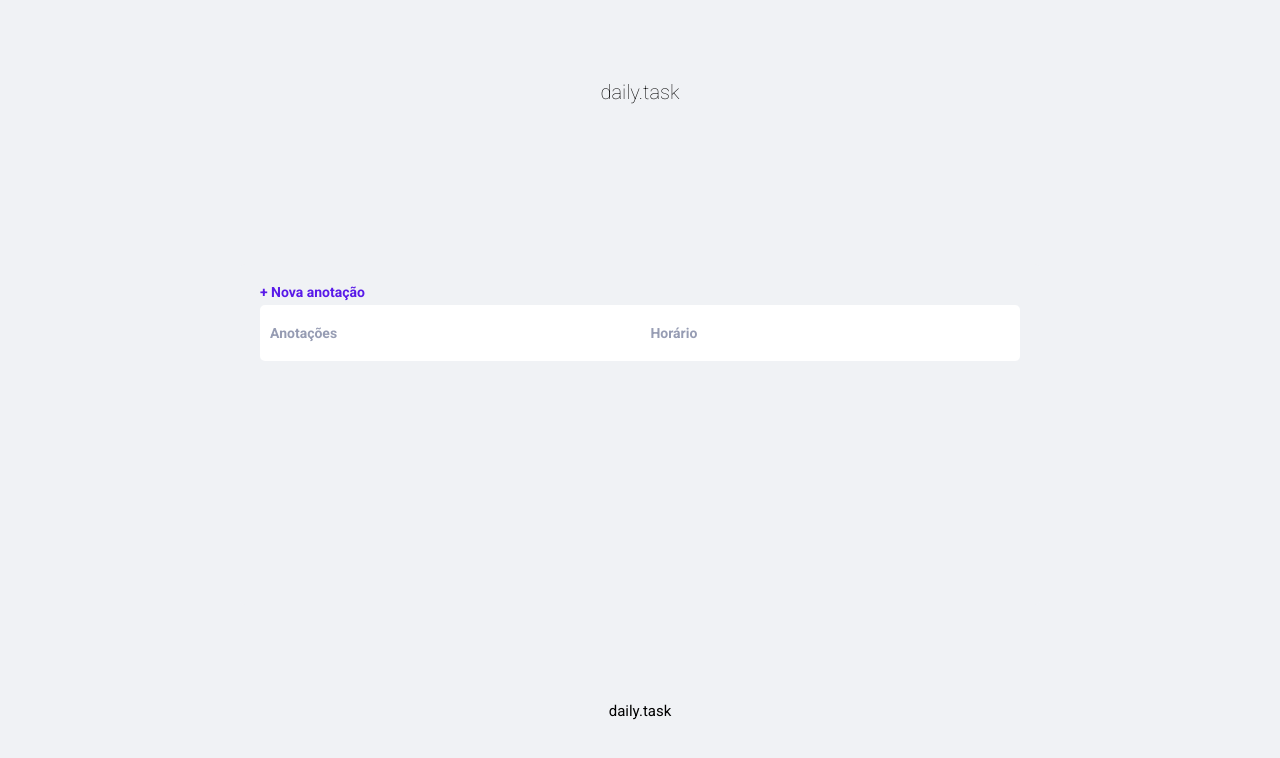
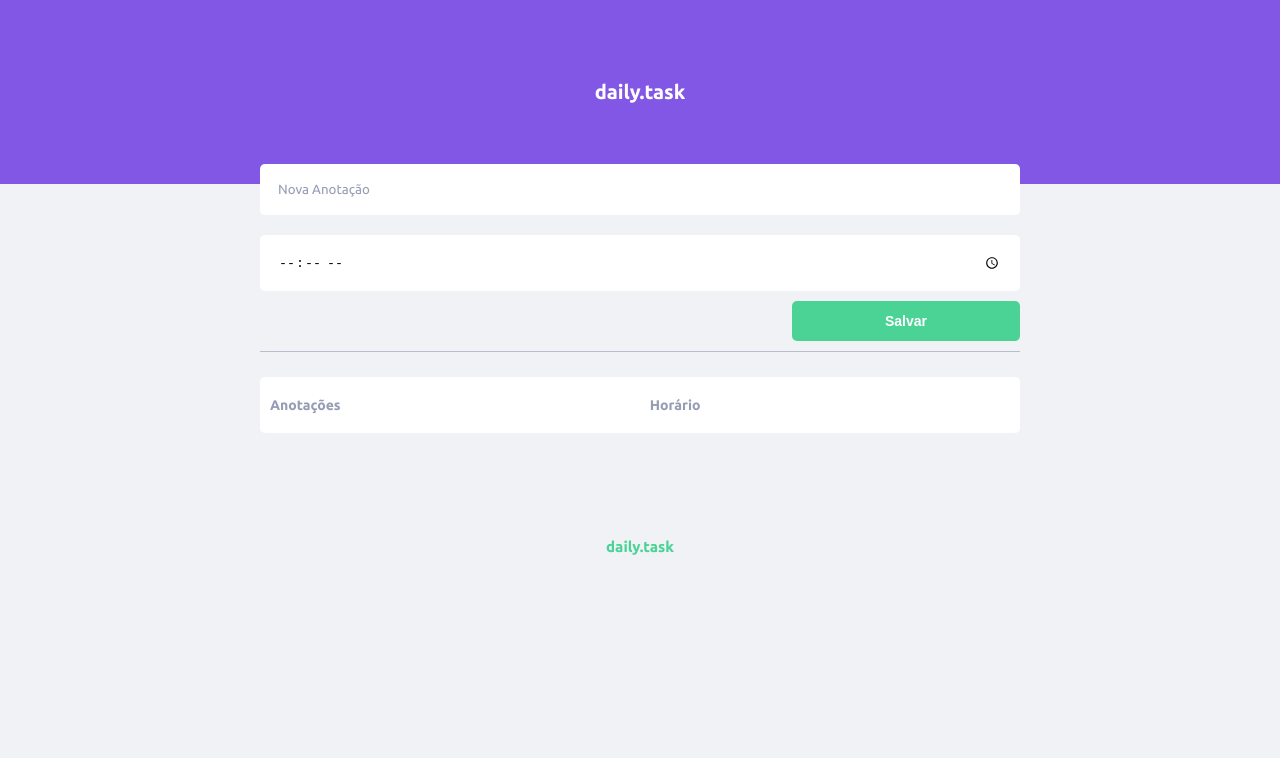
Before and after one commit to johelder/daily.task, a plain HTML site: page index.html in a window 1280 px wide. Drawn offline with Linux system fonts and the light colour scheme.

Commit message:
:tada: design changes

```diff
--- a/index.html
+++ b/index.html
@@ -1,5 +1,6 @@
 <!DOCTYPE html>
 <html lang="pt-br">
+
 <head>
     <meta charset="UTF-8">
     <meta http-equiv="X-UA-Compatible" content="IE=edge">
@@ -8,6 +9,7 @@
     <script defer src="./scripts.js"></script>
     <title>daily.task</title>
 </head>
+
 <body>
     <header>
         <h1 id="logo">daily.task</h1>
@@ -15,8 +17,23 @@
 
     <main id="container">
 
+        <div class="modal">
+            <form action="#" id="id" onsubmit="Form.submit(event)">
 
-            <a onclick="Modal.toggle()" id="new-note">+ Nova anotação</a>
+                <div class="input-group">
+                    <input type="text" id="annotation" name="annotation" placeholder="Nova Anotação">
+                </div>
+
+                <div class="input-group">
+                    <input type="time" id="time" name="time">
+                </div>
+
+                <div class="buttons-group">
+                    <button type="submit">Salvar</button>
+                    <div id="border-bottom"></div>
+                </div>
+            </form>
+        </div>
 
         <div id="data-table">
             <table>
@@ -33,33 +50,12 @@
             </table>
         </div>
 
-            <div class="modal-overlay">
-                <div class="modal">
-                    <form action="#" id="id" onsubmit="Form.submit(event)">
-                        <h2>Nova anotação</h2>
-
-                        <div class="input-group">
-                            <input type="text" id="annotation" name="annotation" placeholder="Anotação">
-                        </div>
-
-                        <div class="input-group">
-                            <input type="time" id="time" name="time">
-                        </div>
-
-                        <div class="buttons-group">
-                            <a onclick="Modal.toggle()">Cancelar</a>
-                            <button type="submit">Salvar</button>
-                        </div>
-                    </form>
-                </div>
-            </div>
-
     </main>
 
     <footer>
         <h2>daily.task</h2>
     </footer>
 
-        <!-- <a href="https://www.vecteezy.com/free-vector/star">Star Vectors by Vecteezy</a> -->
 </body>
+
 </html>
--- a/scripts.js
+++ b/scripts.js
@@ -1,9 +1,3 @@
-const Modal = {
-    toggle() {
-        document.querySelector('.modal-overlay').classList.toggle('active')
-    }
-}
-
 const Storage = {
     get() {
         return JSON.parse(localStorage.getItem('daily.task:annotations')) || []
@@ -115,7 +109,6 @@ const Form = {
                 time
             })
             this.clearFields()
-            Modal.toggle()
 
         } catch (error) {
             alert(error.message)
@@ -165,3 +158,9 @@ const App = {
 
 Notifiyer.giveNotify()
 App.init()
+
+
+
+
+
+import { cover } from './linkedin'
--- a/style.css
+++ b/style.css
@@ -1,8 +1,9 @@
-@import url('https://fonts.googleapis.com/css2?family=Roboto:ital,wght@0,100;0,400;0,700;1,100;1,400;1,700&display=swap');
+@import url('https://fonts.googleapis.com/css2?family=Ubuntu:wght@300;400;700&display=swap');
 
 :root {
     --purple: #591ae8;
-    --green: #50fa7b;
+    --background-purple: #8257e5;
+    --green: #4ad395;
     --red: #e92929;
     --background: #f0f2f5;
     font-size: 62.5%;
@@ -15,7 +16,7 @@
 }
 
 html {
-    font-family: 'Roboto', sans-serif;
+    font-family: 'Ubuntu', sans-serif;
 }
 
 body {
@@ -27,20 +28,20 @@ body {
 header {
     padding: 8rem;
     text-align: center;
+    background-color: var(--background-purple);
 }
 
 header #logo {
-    color: #000;
-    font-weight: 100;
+    color: #fff;
+    font-weight: 700;
 }
 
 /* main */
 
 #container {
-    width: min(90vw, 800px);
+    width: min(80vw, 800px);
     margin: auto;
     margin-top: 8rem;
-    background-color: var(--background);
     padding: 2rem;
     border-radius: .5rem;
 }
@@ -56,6 +57,7 @@ header #logo {
 
 #data-table {
     width: 100%;
+    margin-top: 2rem;
 }
 
 #data-table table {
@@ -83,7 +85,7 @@ header #logo {
 }
 
 #data-table table tbody tr {
-    opacity: .8;
+    opacity: .9;
 }
 
 #data-table table tbody tr:hover {
@@ -97,50 +99,26 @@ header #logo {
 
 .done {
     cursor: pointer;
+    width: 3rem;
 }
 
 /* modal */
 
-.modal-overlay {
-    opacity: 0;
-    visibility: hidden;
+.modal {
+    margin-top: -14rem;
 }
-
-.modal-overlay.active {
-    background: rgba(0, 0, 0, .7);
-    position: fixed;
-    top: 0;
-    left: 0;
-    width: 100vw;
-    height: 100vh;
-
-    display: flex;
-    align-items: center;
-    justify-content: center;
-
-    opacity: 1;
-    visibility: visible;
-}
-
-.modal-overlay.active .modal h2 {
-    font-size: 1.4rem;
-    color: var(--purple);
-    font-weight: bold;
-}
-
-.modal-overlay.active .modal {
-    width: min(90%, 600px);
-    background-color: var(--background);
-    border-radius: .5rem;
-    padding: 3rem;
-}
-
 
 input {
     width: 100%;
-    padding: 1.4rem;
+    padding: 1.8rem;
     border: none;
     outline: none;
+    border-radius: .5rem;
+}
+
+input::placeholder {
+    color: #969cb3;
+    font-family: 'Ubuntu', sans-serif;
 }
 
 .input-group {
@@ -148,42 +126,36 @@ input {
 }
 
 .buttons-group {
-    margin-top: 2rem;
+    margin-top: 1rem;
     display: flex;
-
-    align-items: center;
-    justify-content: space-between;
+    flex-direction: column;
 }
 
-.buttons-group a,
-.buttons-group button {
-    width: 48%;
-    height: 50px;
+#border-bottom {
+    height: 1px;
+    width: 100%;
+    background-color: #969cb3;
+    opacity: .6;
 
-    font-size: 1.4rem;
+    margin-top: 0;
 }
 
-.buttons-group a {
-    border: 2px solid var(--red);
-    display: flex;
-    align-items: center;
-    justify-content: center;
+.buttons-group button {
+    align-self: flex-end;
+    width: 30%;
+    height: 40px;
+    margin-bottom: 1rem;
+    font-size: 1.4rem;
 
-    text-decoration: none;
+    outline: none;
 
-    color: var(--red);
+    transition: .2s;
+}
 
-    font-weight: bold;
-
-    opacity: .6;
-    border-radius: .5rem;
-
-    cursor: pointer;
-}
 
 .buttons-group a:hover,
 .buttons-group button:hover {
-    opacity: 1;
+    opacity: .9;
 }
 
 .buttons-group button {
@@ -192,7 +164,6 @@ input {
     color: white;
     font-weight: bold;
     border-radius: .5rem;
-    opacity: .6;
     cursor: pointer;
 }
 
@@ -200,7 +171,6 @@ input {
 /*footer*/
 
 footer {
-    position: fixed;
     width: 100%;
     bottom: 0;
     padding: 8rem;
@@ -211,6 +181,6 @@ footer {
 }
 
 footer h2 {
-    font-weight: 400;
-
+    font-weight: 700;
+    color: var(--green);
 }
```
Also changed, not shown: assets/done.svg, assets/note.svg (deleted), assets/space.png (deleted). Lines whose indentation alone changed are shown as unchanged.
